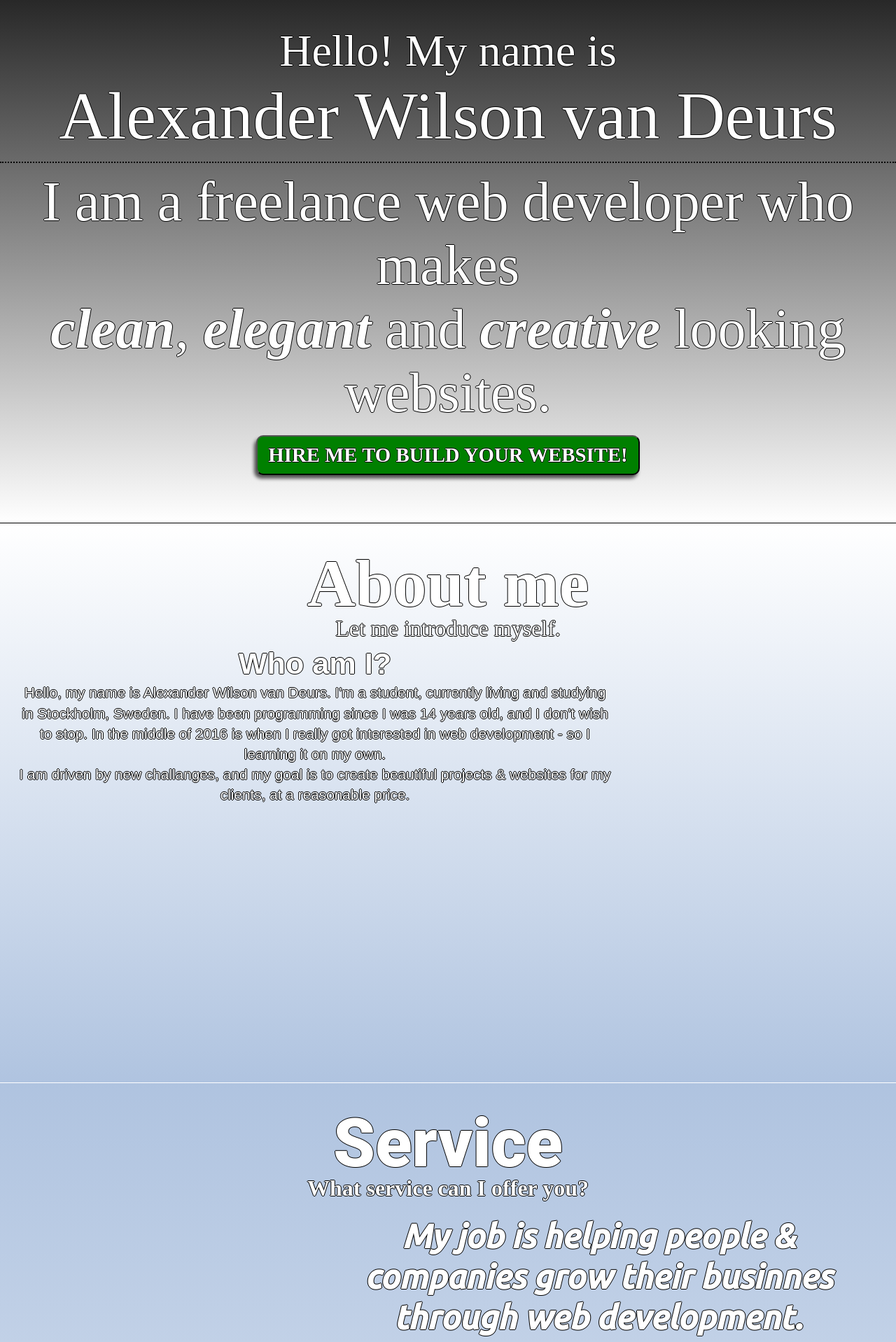
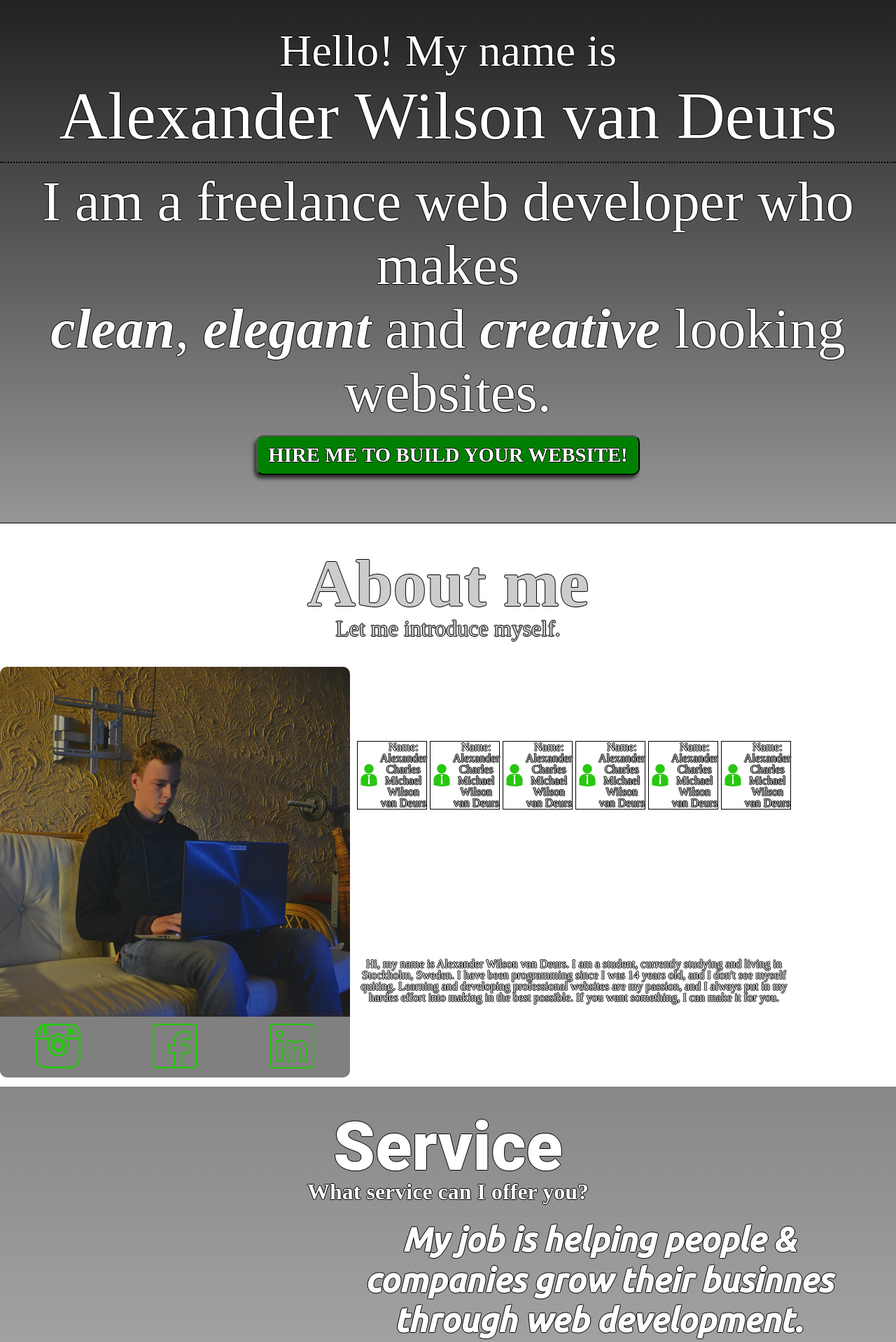
Before and after one commit to vanDeurs/portfolio, a PHP site: page / in a window 1280 px wide. Shown: the part 52-1970 px from the top of the page at 70% size. Run offline with PHP 8.4, Linux system fonts and the light colour scheme; some libraries are stand-ins or nearby versions.

Commit message:
Started about page again. Added picture. Setup mostly done.

```diff
--- a/index.html
+++ b/index.html
@@ -20,6 +20,8 @@
       <meta name="keywords" content="freelancer, web developer">
       <meta name="description" content="Hi! I'm Alexander, and this is my portfolio as a young freelance web developer. I develop clean, creative and elegant looking website for my clients.">
       <meta name="copyright" content="Alexander Wilson van Deurs">
+      <!-- FONT AWESOME -->
+      <link href="//maxcdn.bootstrapcdn.com/font-awesome/4.2.0/css/font-awesome.min.css" rel="stylesheet">
 
       <!-- JS FILES -->
       <script type="text/javascript" src="https://code.jquery.com/jquery-1.7.1.min.js"></script>
@@ -90,14 +92,75 @@
                                 <h1>About me</h1>
                                 <h3>Let me introduce myself.</h3>
                             </header>
-                        <article class="aboutme">
-                            <header><h3>Who am I?</h3></header>
-                            <p>Hello, my name is Alexander Wilson van Deurs. I'm a student, currently living and studying in Stockholm, Sweden. I have been programming since I was 14 years old, and I don't wish to stop. In the middle of 2016 is when I really got interested in web development - so I learning it on my own. <br />I am driven by new challanges, and my goal is to create beautiful projects & websites for my clients, at a reasonable price.</p>
-                        </article>
+                            <div class="about">
+                                <div class="about-main">
+                                    <div class="image-container">
+                                        <img src="resources/pictures/me.jpg" alt="picture or Alexander Wilson van Deurs">
+                                      <div class="social">
+                                          <a href="#"><img src="resources/pictures/instagram-photo-camera-logo-outline.svg" alt="instagram-logo"/></a>
+                                          <a href="#"><img src="resources/pictures/facebook.svg" alt="instagram-logo"/></a>
+                                          <a href="#"><img src="resources/pictures/linkedin.svg" alt="instagram-logo"/></a>
+                                      </div>
+                                    </div>
+
+                                    <div class="about-info">
+                                        <div class="about-top">
+                                            <div class="about-info-box">
+                                                <img src="resources/pictures/business-person-silhouette-wearing-tie.svg" alt="man-logo"/>
+                                                <div clas="info-box-text">
+                                                    <h3>Name:</h3>
+                                                    <h5>Alexander <strong>Charles</strong> Michael Wilson <strong>van Deurs</strong></h5>
+                                                </div>
+                                            </div>
+                                            <div class="about-info-box">
+                                                <img src="resources/pictures/business-person-silhouette-wearing-tie.svg" alt="man-logo"/>
+                                                <div clas="info-box-text">
+                                                    <h3>Name:</h3>
+                                                    <h5>Alexander <strong>Charles</strong> Michael Wilson <strong>van Deurs</strong></h5>
+                                                </div>
+                                            </div>
+                                            <div class="about-info-box">
+                                                <img src="resources/pictures/business-person-silhouette-wearing-tie.svg" alt="man-logo"/>
+                                                <div clas="info-box-text">
+                                                    <h3>Name:</h3>
+                                                    <h5>Alexander <strong>Charles</strong> Michael Wilson <strong>van Deurs</strong></h5>
+                                                </div>
+                                            </div>
+                                            <div class="about-info-box">
+                                                <img src="resources/pictures/business-person-silhouette-wearing-tie.svg" alt="man-logo"/>
+                                                <div clas="info-box-text">
+                                                    <h3>Name:</h3>
+                                                    <h5>Alexander <strong>Charles</strong> Michael Wilson <strong>van Deurs</strong></h5>
+                                                </div>
+                                            </div>
+                                            <div class="about-info-box">
+                                                <img src="resources/pictures/business-person-silhouette-wearing-tie.svg" alt="man-logo"/>
+                                                <div clas="info-box-text">
+                                                    <h3>Name:</h3>
+                                                    <h5>Alexander <strong>Charles</strong> Michael Wilson <strong>van Deurs</strong></h5>
+                                                </div>
+                                            </div>
+                                            <div class="about-info-box">
+                                                <img src="resources/pictures/business-person-silhouette-wearing-tie.svg" alt="man-logo"/>
+                                                <div clas="info-box-text">
+                                                    <h3>Name:</h3>
+                                                    <h5>Alexander <strong>Charles</strong> Michael Wilson <strong>van Deurs</strong></h5>
+                                                </div>
+                                            </div>
+                                        </div>
+
+                                        <div class="above-bottom">
+                                            <p>Hi, my name is Alexander Wilson van Deurs. I am a student, currently studying and living in Stockholm, Sweden. I have been programming since I was 14 years old, and I don't see myself quiting. Learning and developing professional websites are my passion, and I always put in my hardes effort into making in the best possible. If you want something, I can make it for you.</p>
+
+                                        </div>
+                                    </div>
+                                </div>
+
+                            </div>
+                        </div>
                     </div>
                 </div>
             </div>
-        </div>
 
         <!-- SERVICE PAGE -->
 
--- a/resources/css/style.css
+++ b/resources/css/style.css
@@ -124,7 +124,7 @@ body {
     padding-top: 50px;
     padding-bottom: 5%;
     height: 100%;
-    background: linear-gradient(rgba(0,0,0,0.9), rgba(255,255,255,1));
+    background: linear-gradient(rgba(0,0,0,0.9), rgba(150,150,150,1));
     border-bottom: 1px solid #000;
 }
 
@@ -271,10 +271,12 @@ button:active {
 
 
 .about {
-    background: linear-gradient(rgba(255,255,255,1), rgba(56,106,177,0.4));
+    /*background: linear-gradient(rgba(150,150,150,1), rgba(130,130,130,1));*/
+    background: #fff;
     height: 100%;
     padding-top: 3%;
-    border-bottom: 1px solid white;
+    margin-bottom: 1%;
+
 }
 
 /* ABOUT HEADER */
@@ -282,33 +284,97 @@ button:active {
 .about header h1 {
     font-size: 6rem;
     font-weight: 800;
+    color: #ccc;
 }
 
 .about header h3 {
     font-size: 2rem;
     font-weight: 500;
+    color: #ccc;
 }
 
 /* ABOUT ME TEXT MAIN*/
 
-.aboutme {
-    padding: 1% 2%;
-    font-family: Raleway, sans-serif;
-    max-width: 900px;
-    min-width: 200px;
+
+.about-main {
+    width: 100%;
+    display: flex;
+    flex-direction: row;
+}
+.image-container {
+    max-width: 500px;
+    height: auto;
+    display: flex;
+    flex-direction: column;
+    align-items: center;
 }
 
-.aboutme header h3 {
-    font-size: 2.7rem;
-    margin-bottom: 5px;
-    font-weight: 700;
+.image-container img {
+    width: 100%;
+    height: auto;
+    border-top-left-radius: 10px;
+    border-top-right-radius: 10px;
 }
 
-.aboutme p {
-    line-height: 1.4;
-    font-size: 1.3rem;
+.social {
+    display: flex;
+    flex-direction: row;
+    align-items: center;
+    background-color: grey;
+    width: 100%;
+    justify-content: space-around;
+    border-bottom-right-radius: 10px;
+    border-bottom-left-radius: 10px;
 }
 
+.social img {
+    width: 64px;
+    height: auto;
+    display: inline-flex;
+    padding: 10px 0;
+}
+
+.about-info {
+    width: 50%;
+    display: flex;
+    flex-direction: row;
+    flex-wrap: wrap;
+    align-items: center;
+    justify-content: space-around;
+}
+
+.about-info-box {
+    display: inline-flex;
+    border: 1px solid #000;
+    max-width: 100px;
+    max-height: 100px;
+}
+
+.about-info img {
+    width: 32px;
+    height: auto;
+    display: inline-flex;
+}
+
+.about-info-box-text {
+    display: flex;
+    flex-direction: column;
+}
+
+.about-info-box-text h3, h5 {
+    line-height: 1.3;
+    color: #ccc;
+}
+
+.about-info-box-text h3 {
+    font-size: 1.4rem;
+    font-weight: 600;
+}
+
+.about-info-box-text h5 {
+    font-size: 1.15rem;
+
+}
 
 
 
@@ -316,7 +382,7 @@ button:active {
 /* SERVICE SECTION */
 
 .service {
-    background: linear-gradient(rgba(56,106,177,0.4), rgba(255,255,255,1));
+    background: linear-gradient(rgba(135,135,135,1), rgba(255,255,255,1));
     height: 100%;
     padding-top: 3%;
     display: flex;
```
Also changed, not shown: resources/pictures/business-person-silhouette-wearing-tie.svg (added), resources/pictures/facebook.svg (added), resources/pictures/instagram-photo-camera-logo-outline.svg (added), resources/pictures/linkedin.svg (added), resources/pictures/mail.svg (added), resources/pictures/me.jpg (added), resources/pictures/men-couple.svg (added), resources/pictures/placeholder.svg (added), resources/pictures/smartphone-call.svg (added).
